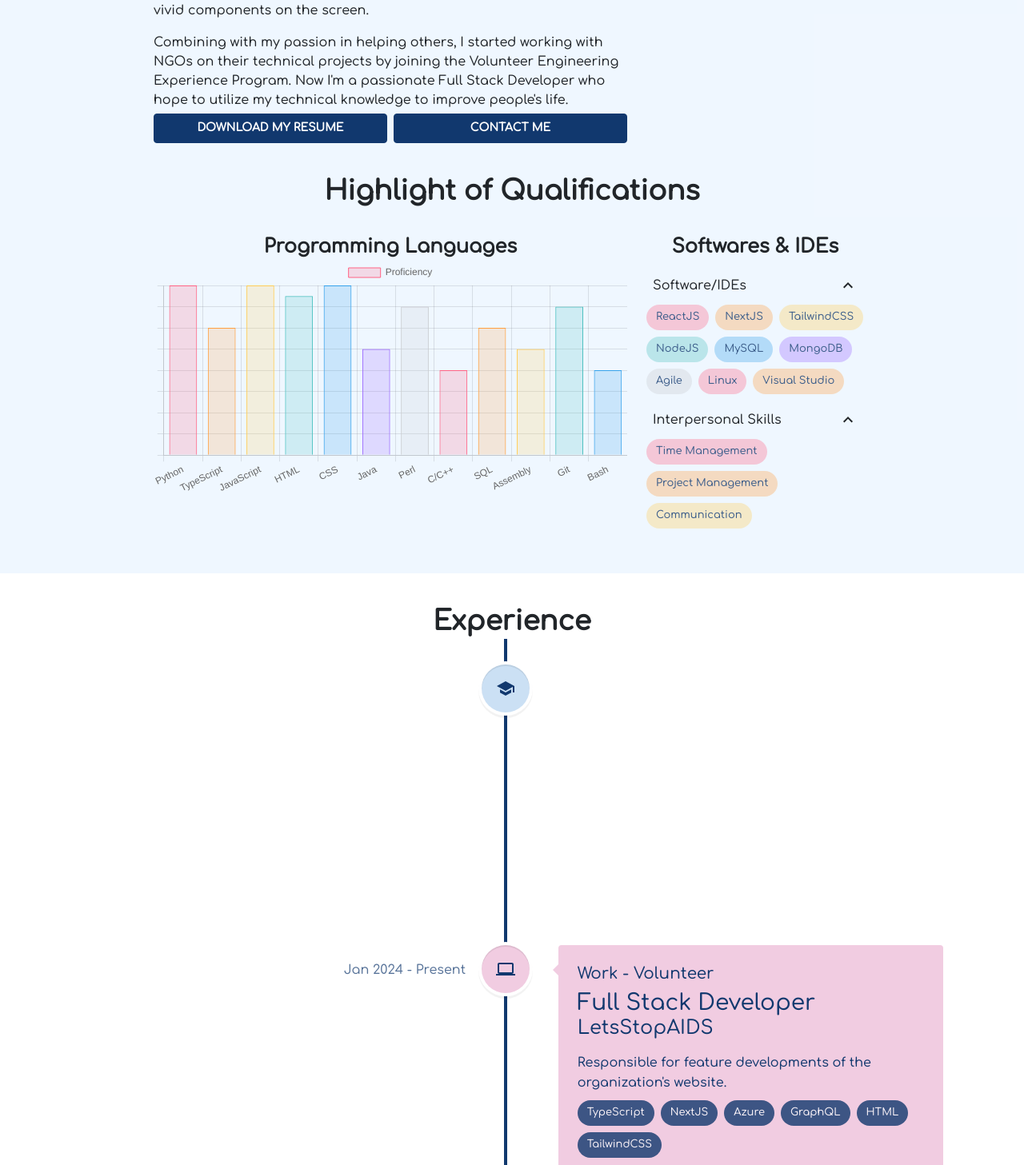
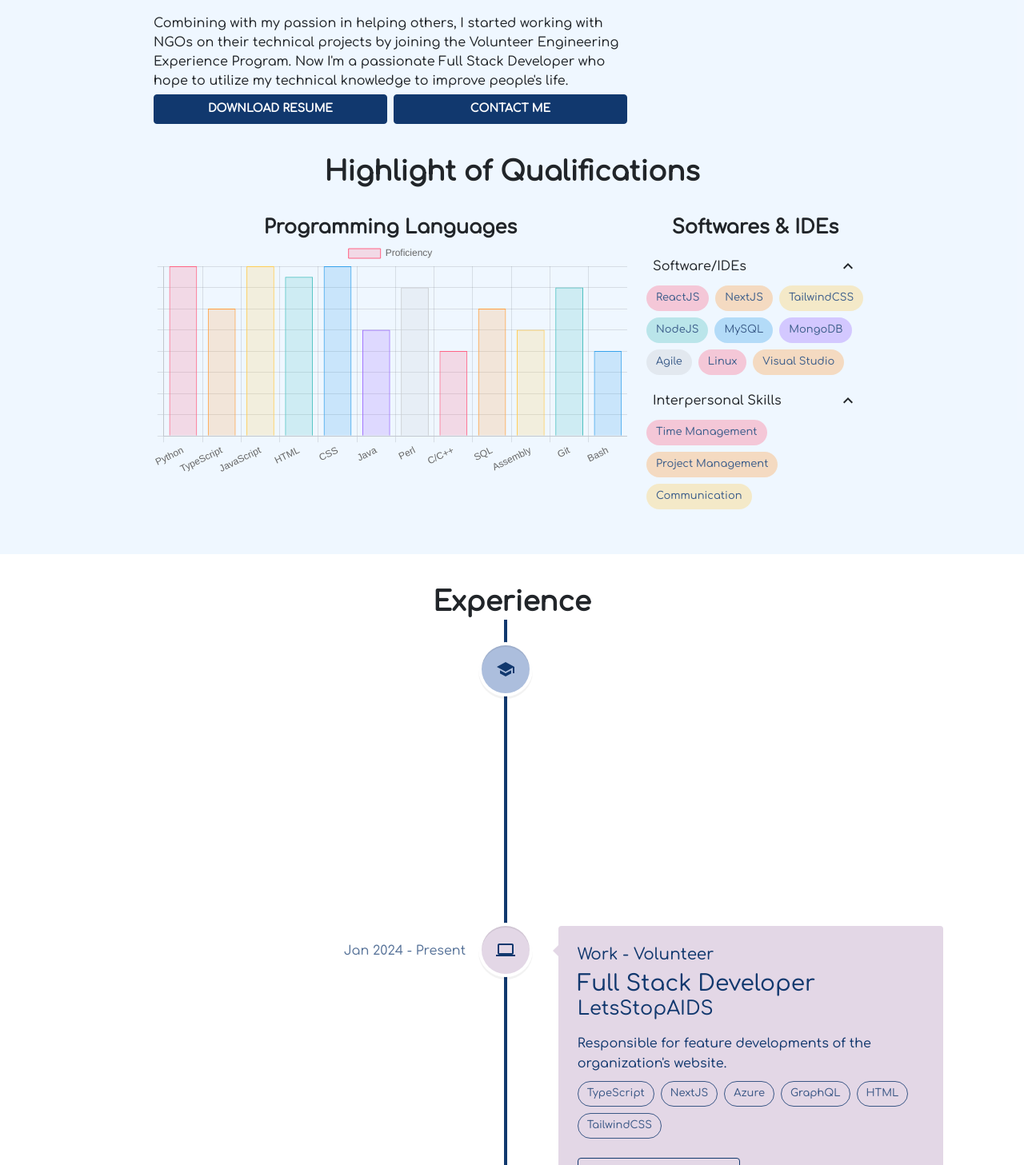
Before and after one commit to CatherineZM/Personal-website, a React (Create React App) app: page / in a window 1280 px wide. Shown: the part 1253-2710 px from the top of the page at 80% size. Built offline with nearby package versions, Linux system fonts and the light colour scheme.

Commit message:
Added project section

```diff
--- a/src/Components/HomePage.css
+++ b/src/Components/HomePage.css
@@ -4,6 +4,10 @@
 }
 
 .exp{
-    /* background-color: #FDF4F3; */
     padding: 5vh;
 }
+
+.proj{
+    background-color: #eef6ffe3;
+    padding: 5vh;
+}
--- a/src/Components/Subsections/Biography.component.js
+++ b/src/Components/Subsections/Biography.component.js
@@ -18,8 +18,7 @@ class Biography extends React.Component {
                 <Grid item xs={12} md={6}>
                     <Alert className="bioQuote" icon={false} variant="outlined" severity="info">
                         <Typography variant="body1" gutterBottom>
-                            "Not till we are lost, in other words, not till we have lost the world, do we begin to find ourselves."
-                            <p id="quoteAuthor">-- Henry D.Thoreau</p>
+                            "Not till we are lost, in other words, not till we have lost the world, do we begin to find ourselves."  -- Henry D.Thoreau
                         </Typography>
                     </Alert>
                     <Typography className="bioParagraph" variant="body1" gutterBottom>
@@ -36,14 +35,19 @@ class Biography extends React.Component {
                         Combining with my passion in helping others, I started working with NGOs on their technical projects by joining the Volunteer Engineering Experience Program.
                         Now I'm a passionate Full Stack Developer who hope to utilize my technical knowledge to improve people's life.
                     </Typography>
-                    <Grid container={'true'} item xs={12} spacing={1}>
-                        <Grid item={'true'} xs={6} >
+                    <Grid container={true} item xs={12} spacing={1}>
+                        <Grid item={true} xs={6} >
                             <Button className="bioBtn" variant="outlined" download="Mo_Zhou_Resume" href={resume}>
-                                Download My Resume
+                                Download Resume
                             </Button>
                         </Grid>
-                        <Grid item={'true'} xs={6} >
-                            <Button className="bioBtn" variant="outlined">Contact Me</Button>
+                        <Grid item={true} xs={6} >
+                            <Button className="bioBtn" variant="outlined"
+                                    onClick={(e) => {e.preventDefault();
+                                                    window.scrollTo({top: document.querySelector("#contactMe").offsetTop,
+                                                    behavior: "smooth"});}}>
+                                Contact Me
+                            </Button>
                         </Grid>
                     </Grid>
                 </Grid>
--- a/src/Components/Subsections/Experience.component.js
+++ b/src/Components/Subsections/Experience.component.js
@@ -30,10 +30,10 @@ class Experience extends React.Component {
                 </Grid>
                 <VerticalTimeline lineColor='#11386e'>
                     <VerticalTimelineElement className="vertical-timeline-element--education"
-                                             contentStyle={{ background: '#CBE0F4', color: '#11386e' }}
-                                             contentArrowStyle={{ borderRight: '7px solid  #CBE0F4' }}
+                                             contentStyle={{ background: '#ACBEDD', color: '#11386e' }}
+                                             contentArrowStyle={{ borderRight: '7px solid  #ACBEDD' }}
                                              date={education.date}
-                                             iconStyle={{ background: '#CBE0F4', color: '#11386e' }}
+                                             iconStyle={{ background: '#ACBEDD', color: '#11386e' }}
                                              icon={<SchoolIcon/>}>
                         <h5 className="expType">Education</h5>
                         <h3 className="vertical-timeline-element-title">{education.title}</h3>
@@ -43,10 +43,10 @@ class Experience extends React.Component {
                     </VerticalTimelineElement>
 
                     <VerticalTimelineElement className="vertical-timeline-element--work"
-                                             contentStyle={{ background: '#F1CCE1', color: '#11386e' }}
-                                             contentArrowStyle={{ borderRight: '7px solid  #F1CCE1' }}
+                                             contentStyle={{ background: '#E3D7E6', color: '#11386e' }}
+                                             contentArrowStyle={{ borderRight: '7px solid  #E3D7E6' }}
                                              date={workExperience[0].date}
-                                             iconStyle={{ background: '#F1CCE1', color: '#11386e' }}
+                                             iconStyle={{ background: '#E3D7E6', color: '#11386e' }}
                                              icon={<LaptopIcon />}>
                         <h5 className="expType">Work - {workExperience[0].type}</h5>
                         <h3 className="vertical-timeline-element-title">{workExperience[0].title}</h3>
@@ -54,17 +54,17 @@ class Experience extends React.Component {
                         <p>{workExperience[0].description}</p>
                         <div className="expSkillList">
                             {workExperience[0].skillList.map((skill) =>
-                                <Chip className="expSkillListItem" key={skill} label={skill} />
+                                <Chip className="expSkillListItem" variant="outlined" key={skill} label={skill} />
                             )}
                         </div>
                         <Button className="expBtnDark" variant="outlined" href={workExperience[0].url}>About Organization</Button>
                     </VerticalTimelineElement>
 
                     <VerticalTimelineElement className="vertical-timeline-element--work"
-                                             contentStyle={{ background: '#5D7AB5', color: '#fff' }}
-                                             contentArrowStyle={{ borderRight: '7px solid  #5D7AB5' }}
+                                             contentStyle={{ background: '#CBE0F4', color: '#11386e' }}
+                                             contentArrowStyle={{ borderRight: '7px solid  #CBE0F4' }}
                                              date={workExperience[1].date}
-                                             iconStyle={{ background: '#5D7AB5', color: '#fff' }}
+                                             iconStyle={{ background: '#CBE0F4', color: '#11386e' }}
                                              icon={<TerminalIcon />}>
                         <h5 className="expType">Work - {workExperience[1].type}</h5>
                         <h3 className="vertical-timeline-element-title">{workExperience[1].title}</h3>
@@ -72,10 +72,10 @@ class Experience extends React.Component {
                         <p>{workExperience[1].description}</p>
                         <div className="expSkillList">
                             {workExperience[1].skillList.map((skill) =>
-                                <Chip className="expSkillListItem" key={skill} label={skill} />
+                                <Chip className="expSkillListItem" variant="outlined" key={skill} label={skill} />
                             )}
                         </div>
-                        <Button className="expBtnLight" variant="outlined" href={workExperience[1].url}>About Organization</Button>
+                        <Button className="expBtnDark" variant="outlined" href={workExperience[1].url}>About Organization</Button>
                     </VerticalTimelineElement>
                 </VerticalTimeline>
           </Grid>
--- a/src/Components/Subsections/NavBar.js
+++ b/src/Components/Subsections/NavBar.js
@@ -54,6 +54,9 @@ class NavBar extends React.Component {
               <Link className="navLinkTab" to="experience" spy={true} smooth={false} offset={-100} duration={200} activeClass="active">
                 <span className="navLinkContent">Experience</span>
               </Link>
+              <Link className="navLinkTab" to="projects" spy={true} smooth={false} offset={-100} duration={200} activeClass="active">
+                <span className="navLinkContent">Projects</span>
+              </Link>
               <Link className="navLinkTab" to="contactMe" spy={true} smooth={false} offset={-100} duration={200} activeClass="active">
                 <span className="navLinkContent">Contact Me</span>
               </Link>
--- a/src/Components/Subsections/styles/Biography.css
+++ b/src/Components/Subsections/styles/Biography.css
@@ -10,12 +10,6 @@
 .biography .bioQuote{
     border-color: #11386e;
     color: #11386e;
-}
-
-.biography #quoteAuthor{
-    width: 100%;
-    text-align: right;
-    margin-bottom: 0;
 }
 
 .biography .bioParagraph{
--- a/src/Components/Subsections/styles/Experience.css
+++ b/src/Components/Subsections/styles/Experience.css
@@ -25,13 +25,16 @@
     margin-top: 1vh;
 }
 
-.expSkillListItem{
+.experience .expSkillListItem{
+    background-color: transparent;
+    border-color: #11386e;
+    border-width: 1px;
     margin-bottom: 1vh;
     margin-right: 1vh;
 }
 
 .expSkillListItem span{
-    color: #fff;
+    color: #11386e;
     font-size: 0.8125rem;
 }
 
--- a/src/Components/data.json
+++ b/src/Components/data.json
@@ -26,8 +26,8 @@
     ],
     "interpersonal": [
         {"id": 1, "name": "Time Management", "color": "rgba(255, 99, 132, 0.4)"},
-        {"id": 1, "name": "Project Management", "color": "rgba(255, 159, 64, 0.4)"},
-        {"id": 1, "name": "Communication", "color": "rgba(255, 205, 86, 0.4)"}
+        {"id": 2, "name": "Project Management", "color": "rgba(255, 159, 64, 0.4)"},
+        {"id": 3, "name": "Communication", "color": "rgba(255, 205, 86, 0.4)"}
     ],
     "education": {
         "title": "Bachelor of Applied Science",
@@ -55,8 +55,50 @@
             "skillList": ["Perl", "SQL", "C", "Bash", "Git", "Linux", "AIX"]
         }
     ],
-    "workPalette":[
-        {"id": 1, "primaryColor": "#F1CCE1", "secondaryColor": "#11386e"},
-        {"id": 2, "primaryColor": "#5D7AB5", "secondaryColor": "#fff"}
+    "projectExperience": [
+        {
+            "id": 1,
+            "name": "Human Value Detection in Text",
+            "highlight": true,
+            "title": "Team Leader",
+            "organization": "University of Toronto",
+            "date": "May 2022 - Apr 2023",
+            "description": "A machine learning model that detects human value based on The Schwartz Theory of Basic Values. \n The model achieved 93% accuracy with an F1-score of 0.93. \n The model has a GPT2 transformer and CNN classification head.",
+            "demo_url": "https://mozhou.ca/value",
+            "code_url": "https://github.com/CatherineZM/Personal-website/tree/master/src/Capstone",
+            "skillList": ["natural language processing", "Python", "JavaScript", "React"]
+        },{
+            "id": 2,
+            "name": "VEEP Website Upgrade",
+            "highlight": true,
+            "title": "Supervisor",
+            "organization": "VEEP",
+            "date": "Oct 2021 - Apr 2022",
+            "description": "Developed website for organization",
+            "demo_url": "https://veep.skule.ca",
+            "code_url": "https://github.com/UofT-VEEP/VEEP-Website",
+            "skillList": ["JavaScript", "React"]
+        },{
+            "id": 3,
+            "name": "Mobile Learning Platform",
+            "highlight": true,
+            "title": "Project Manager",
+            "organization": "Spelling Bee of Canada",
+            "date": "Jan - May 2021",
+            "description": "Upgrade mobile learning platform",
+            "org_url": "https://www.spellingbeeofcanada.ca/",
+            "skillList": ["ASP.NET", "CSS"]
+        },{
+            "id": 4,
+            "name": "Cook Pad",
+            "highlight": false,
+            "title": "Team Member",
+            "organization": "Programming on the Web, University of Toronto",
+            "date": "Sep - Dec 2020",
+            "description": "Recipe Sharing website",
+            "code_url": "https://github.com/CatherineZM/CookPad",
+            "skillList": ["React", "CSS"]
+        }
     ]
+
 }
```
Also changed, not shown: src/Components/Elements/InfoCard.js (+13 -11 lines), src/Components/HomePage.js (+7 -1 lines), src/Components/Subsections/Projects.component.js (+57 -0 lines), src/Components/Subsections/styles/Projects.css (added, +25 -0 lines).
